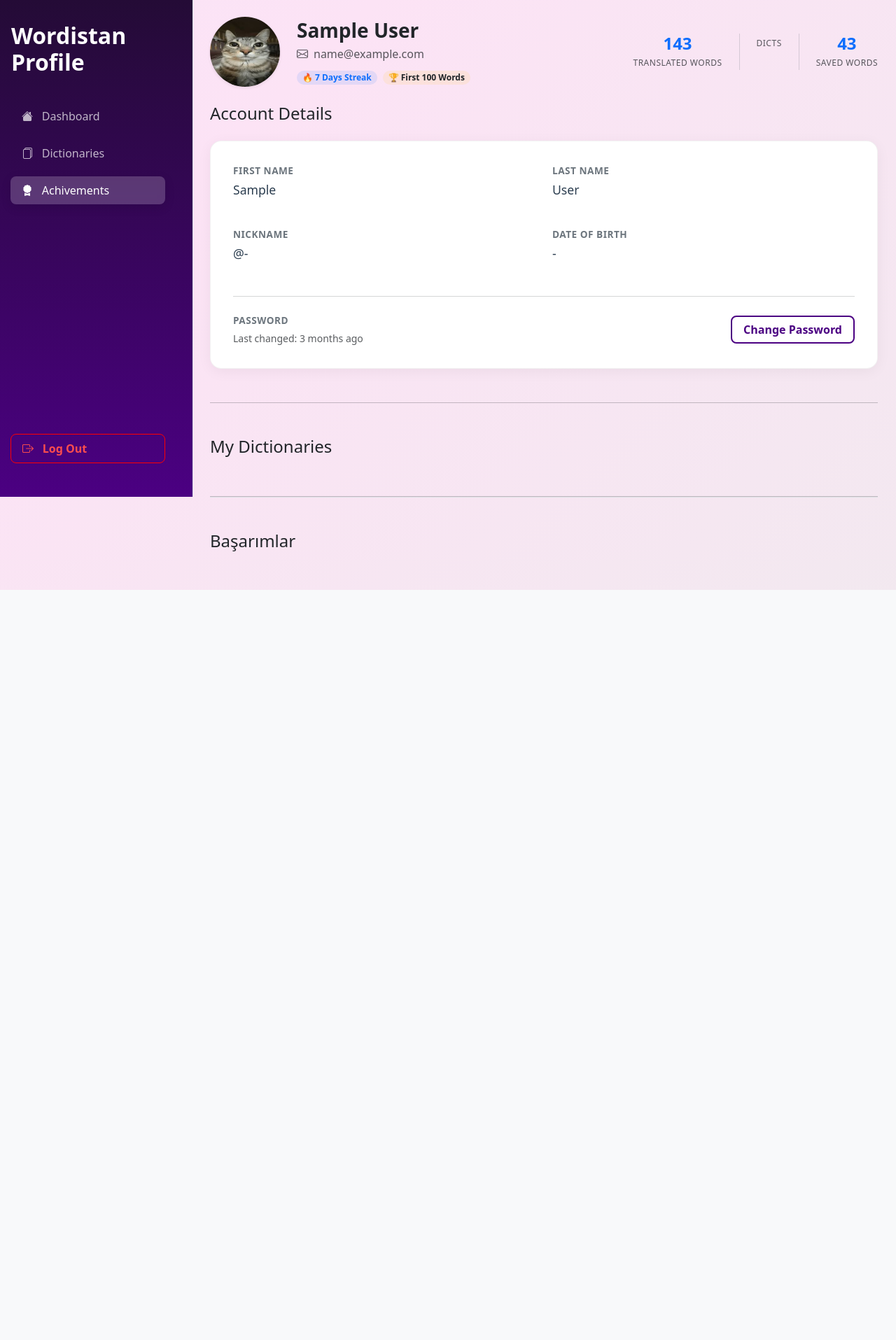
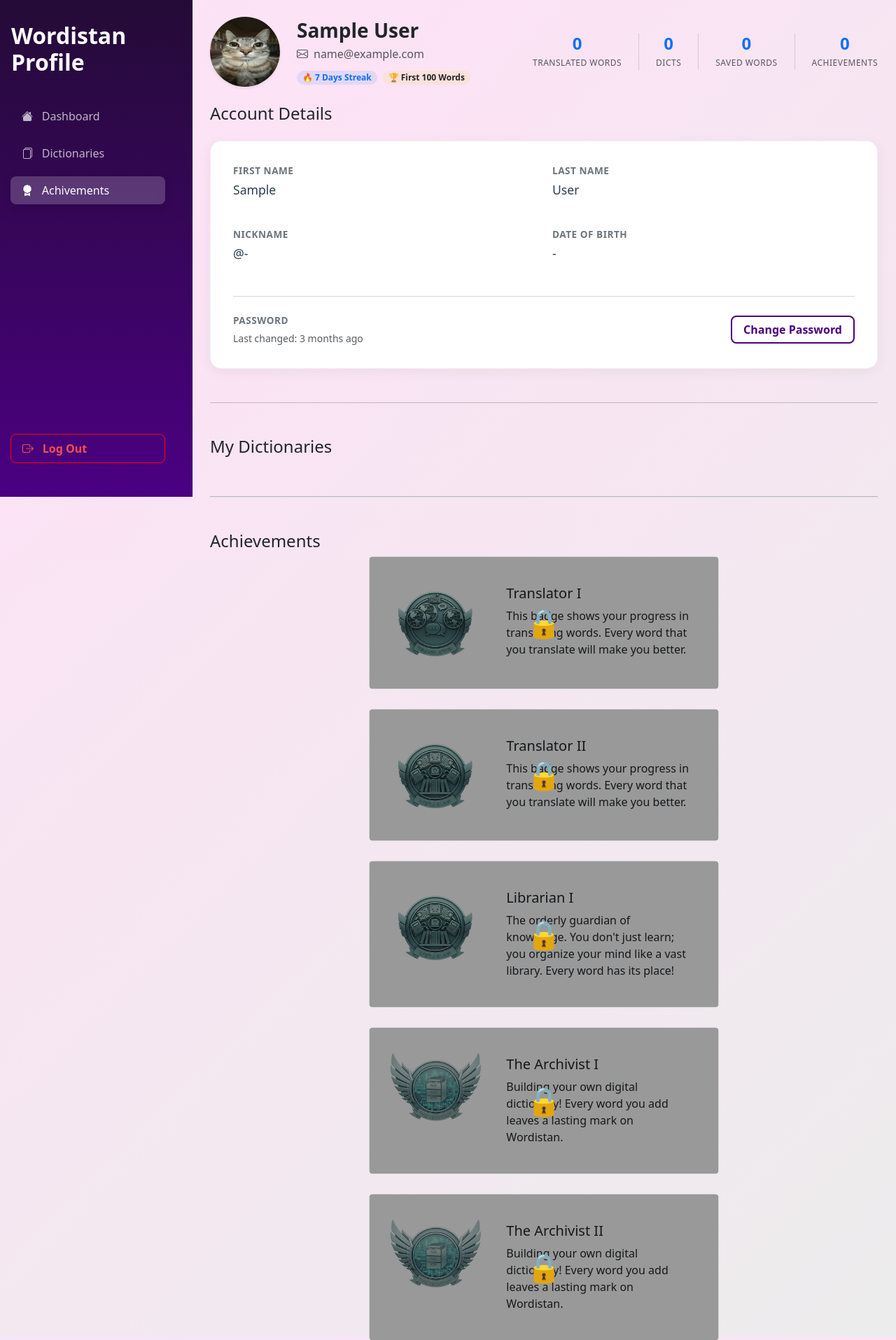
Before and after one commit to omercoder853/WordistanProject, a Django app: page /profile/ in a window 1280 px wide. Shown: the part 90-2005 px from the top of the page at 70% size. Before the commit the page ends 933 px from the top, so only its background shows below. Run offline with Django 4.2, Linux system fonts and the light colour scheme; the visitor is signed in with stand-in values (Sample User, id 1); data that the repository does not hold is empty.

Commit message:
The achievements section added in profile page fully-functional

```diff
--- a/accounts/models.py
+++ b/accounts/models.py
@@ -32,6 +32,7 @@ class CustomUser(AbstractBaseUser, PermissionsMixin):
     birth_date = models.DateField()
     max_streak = models.IntegerField(blank=True , default=0)
     translated_words = models.IntegerField(blank=True,default=0)
+    saved_words = models.IntegerField(blank=True,default=0)
     is_active = models.BooleanField(default=True)
     is_staff = models.BooleanField(default=False)
     date_joined = models.DateTimeField(default=timezone.now)
--- a/main/models.py
+++ b/main/models.py
@@ -2,7 +2,7 @@ from django.db import models
 from django.conf import settings
 
 class Dictionary(models.Model):
-    user = models.ForeignKey(settings.AUTH_USER_MODEL, on_delete=models.CASCADE)
+    user = models.ForeignKey(settings.AUTH_USER_MODEL, on_delete=models.CASCADE,related_name="dictionaries")
     name = models.CharField(max_length=30)
     description = models.TextField(max_length=100, null=True, blank=True)
     language = models.CharField(max_length=20, default='TR to ENG')
@@ -23,7 +23,7 @@ class Words(models.Model):
         return f"{self.word} - {self.meaning}"
 
 class Achivements(models.Model):
-    user = models.ForeignKey(settings.AUTH_USER_MODEL,on_delete=models.CASCADE)
+    user = models.ForeignKey(settings.AUTH_USER_MODEL,on_delete=models.CASCADE, related_name="achievements")
     achivementId = models.CharField(max_length=50)
     earned_at = models.DateTimeField(auto_now_add=True)
     class Meta:
--- a/main/static/translate/css/profile.css
+++ b/main/static/translate/css/profile.css
@@ -143,3 +143,123 @@ hr {
     border-radius: 25px;
     font-size: small;
 }
+
+.lock-overlay {
+  position: absolute;
+  top: 0;
+  left: 0;
+  width: 100%;
+  height: 100%;
+  background: rgba(0, 0, 0, 0.4);
+  display: flex;
+  justify-content: center;
+  align-items: center;
+  border-radius: var(--bs-border-radius-sm);
+  z-index: 1000;
+}
+
+.badge-container.locked .badge-icon {
+  filter: grayscale(1) blur(1px);
+  opacity: 0.6;
+}
+
+.cardImage{
+    background-color: white;
+    border-radius: 25px;
+}
+
+/* Bronze Kart Temel Yapısı */
+.bronze-theme {
+    position: relative;
+    overflow: hidden; /* Animasyonun dışarı taşmaması için */
+    background: linear-gradient(135deg, #804a00 0%, #b08d57 50%, #804a00 100%);
+    border: 2px solid #cd7f32;
+    color: white;
+    box-shadow: 0 4px 15px rgba(0, 0, 0, 0.3);
+    transition: transform 0.3s ease;
+}
+
+/* Soldan Sağa Akıcı Parlama Efekti */
+.bronze-theme::before {
+    content: "";
+    position: absolute;
+    top: 0;
+    left: -150%; /* Başlangıçta kartın dışında solda */
+    width: 100%;
+    height: 100%;
+    background: linear-gradient(
+        90deg,
+        transparent,
+        rgba(255, 255, 255, 0.2), /* Parlama rengi */
+        transparent
+    );
+    transition: none;
+    animation: bronze-flow 3s infinite; /* Sürekli akış */
+}
+
+/* Akış Animasyonu */
+@keyframes bronze-flow {
+    0% {
+        left: -150%;
+    }
+    50% {
+        left: 150%;
+    }
+    100% {
+        left: 150%;
+    }
+}
+
+/* Hover Efekti: Kartın biraz büyümesi */
+.bronze-theme:hover {
+    transform: translateY(-5px);
+    border-color: #ffd39b;
+}
+/* Silver-Theme Kart Yapısı */
+.silver-theme {
+    position: relative;
+    overflow: hidden;
+    /* Metalik gümüş gradyanı */
+    background: linear-gradient(135deg, #bdc3c7 0%, #e6e9ed 50%, #bdc3c7 100%);
+    border: 2px solid #aab2bd;
+    color: #333; /* Gümüş üzerinde koyu gri yazı daha net okunur */
+    box-shadow: 0 4px 15px rgba(0, 0, 0, 0.2);
+    transition: transform 0.3s ease;
+}
+
+/* Akıcı Parlama Efekti */
+.silver-theme::before {
+    content: "";
+    position: absolute;
+    top: 0;
+    left: -150%;
+    width: 100%;
+    height: 100%;
+    background: linear-gradient(
+        90deg,
+        transparent,
+        rgba(255, 255, 255, 0.4),
+        transparent
+    );
+    animation: silver-flow 3.5s infinite linear;
+}
+
+/* Gümüş Akış Animasyonu */
+@keyframes silver-flow {
+    0% {
+        left: -150%;
+    }
+    40% {
+        left: 150%;
+    }
+    100% {
+        left: 150%;
+    }
+}
+
+/* Hover: Kartın yükselme efekti */
+.silver-theme:hover {
+    transform: translateY(-5px);
+    border-color: #f5f7fa;
+    box-shadow: 0 8px 20px rgba(0, 0, 0, 0.25);
+}
--- a/main/static/translate/scripts/profile.js
+++ b/main/static/translate/scripts/profile.js
@@ -18,10 +18,9 @@ document.addEventListener("DOMContentLoaded", () => {
         console.log("No dictionaries found in database");
       } else {
         console.log(`Rendering ${data.length} dictionary(ies) from database`);
-        document.getElementById("numberDict").innerHTML = data.length;
         let counter = 0;
         let newRow = document.createElement('div');
-        newRow.classList.add("row","g-3","mb-4")
+        newRow.classList.add("row", "g-3", "mb-4")
         data.forEach(dict => {
           counter++;
           const newCard = document.createElement('div')
@@ -51,7 +50,7 @@ document.addEventListener("DOMContentLoaded", () => {
           newButton.innerHTML = "Go Dictionary";
           const base_url_data = document.getElementById("baseurl-data")
           const base_url = JSON.parse(base_url_data.textContent)
-            newButton.href = base_url.replace('0',dict.id)
+          newButton.href = base_url.replace('0', dict.id)
           newCardBody.appendChild(newButton)
           newCard.appendChild(newImg)
           newCard.appendChild(newCardBody)
@@ -64,4 +63,78 @@ document.addEventListener("DOMContentLoaded", () => {
     .catch((error) => {
       console.error("Error loading dictionaries:", error);
     });
-});
+  const achievements = {
+    translator_1: { id: "translator_1", title: "Translator I", desc: "This badge shows your progress in translating words. Every word that you translate will make you better." },
+    translator_2: { id: "translator_2", title: "Translator II", desc: "This badge shows your progress in translating words. Every word that you translate will make you better." },
+    librarian_1: { id: "librarian_1",title: "Librarian I", desc: "The orderly guardian of knowledge. You don't just learn; you organize your mind like a vast library. Every word has its place!" },
+    archivist_1:{id:"archivist_1",title:"The Archivist I",desc:"Building your own digital dictionary! Every word you add leaves a lasting mark on Wordistan."},
+    archivist_2:{id:"archivist_2",title:"The Archivist II",desc:"Building your own digital dictionary! Every word you add leaves a lasting mark on Wordistan."},
+    curious_noive: { id: "curious_novice", title: "Curious Novice", desc: "Every journey begins with a single step. You've just entered the gates of Wordistan!" },
+    eager_learner: { id: "eager_learner",title: "Eager Learner", desc: "One week down! Words are starting to feel like old friends." },
+    word_hunter: { id: "word_hunter", title: "Word Hunter", desc: "You’ve been on the prowl for 15 days. No word can hide from you now!" },
+    lexicon_scholar: { id: "lexicon_scholar", title: "Lexicon Scholar", desc: "A whole month of dedication. You're no longer just reading the dictionary; you're mastering it." },
+    word_master: { id: "word_master", title: "Word Master", desc: "60 days of discipline! You don't just learn words; you command them with ease." }
+  }
+  fetch("/api/earned-achievements")
+    .then((res) => {
+      if (!res.ok) {
+        throw new Error(`HTTP error! status: ${res.status}`);
+      }
+      return res.json();
+    })
+    .then((data) => {
+      console.log("Loaded achievements from database : ", data)
+      if (data.error) {
+        console.error("Error: ", data.error)
+      }
+      else {
+        const achivementRow = document.getElementById("achivementRow")
+        Object.keys(achievements).forEach(achivement => {
+        const last_char = achievements[achivement].id.at(-1)
+          const newCol = document.createElement('div');
+          newCol.className = "col";
+          newCol.style.width = "fit-content";
+          const newCard = document.createElement('div')
+          newCard.className = "card mb-1 p-3"
+          newCard.style.maxWidth = "500px";
+          if (!data.earned_achievements.includes(achievements[achivement].id)) {
+            const newOverlay = document.createElement('div')
+            newOverlay.className = "lock-overlay"
+            const newSpan = document.createElement('span')
+            newSpan.className = "fs-1"
+            newSpan.innerHTML = '🔒';
+            newOverlay.appendChild(newSpan)
+            newCard.appendChild(newOverlay)
+          }
+          else if (data.earned_achievements.includes(achievements[achivement].id) && last_char == 1) {
+            newCard.classList.add("bronze-theme")
+          }
+          else if (data.earned_achievements.includes(achievements[achivement].id) && last_char == 2) {
+            newCard.classList.remove("bronze-theme")
+            newCard.classList.add("silver-theme")
+          }
+          const new_row = document.createElement('div')
+          new_row.className = "row g-0"
+          const new_col4 = document.createElement('div')
+          new_col4.className = "col-md-4 cardImage"
+          const newCardImg = document.createElement('img')
+          newCardImg.className = "img-fluid rounded-start"
+          newCardImg.src = window.achivementImgSrc + achievements[achivement].id + ".png"
+          newCardImg.alt = "Achivement Img"
+          new_col4.appendChild(newCardImg)
+          const new_col8 = document.createElement('div')
+          new_col8.className = "col-md-8"
+          const newCardBody = document.createElement('div')
+          newCardBody.className = "card-boddy p-4"
+          const newCardTitle = document.createElement('h5')
+          newCardTitle.className = "card-title";
+          newCardTitle.innerHTML = achievements[achivement].title
+          const newCardText = document.createElement('p')
+          newCardText.className = "card-text"
+          newCardText.innerHTML = achievements[achivement].desc
+          newCardBody.append(newCardTitle, newCardText)
+          new_col8.appendChild(newCardBody)
+          new_row.append(new_col4, new_col8)
+          newCard.append(new_row)
+          newCol.appendChild(newCard)
+          achivementRow.appendChild(newCol)})}})});
--- a/main/templates/translate/profile.html
+++ b/main/templates/translate/profile.html
@@ -50,21 +50,27 @@
           <div class="col-12 col-md-auto mt-3 mt-md-0">
             <div class="d-flex justify-content-center justify-content-md-end quick-info-container gap-4">
               <div class="text-center">
-                <p class="h4 fw-bold mb-0 text-primary">143</p>
+                <p class="h4 fw-bold mb-0 text-primary">{{user.translated_words}}</p>
                 <small class="text-muted text-uppercase"
                   style="font-size: 0.75rem; letter-spacing: 0.5px;">Translated Words</small>
               </div>
               <div class="vr d-none d-md-block bg-secondary opacity-25"></div>
               <div class="text-center">
-                <p class="h4 fw-bold mb-0 text-primary"><span id="numberDict"></span></p>
+                <p class="h4 fw-bold mb-0 text-primary">{{user.dictionaries.count}}</p>
                 <small class="text-muted text-uppercase"
                   style="font-size: 0.75rem; letter-spacing: 0.5px;">Dicts</small>
               </div>
               <div class="vr d-none d-md-block bg-secondary opacity-25"></div>
               <div class="text-center">
-                <p class="h4 fw-bold mb-0 text-primary">43</p>
+                <p class="h4 fw-bold mb-0 text-primary">{{user.saved_words}}</p>
                 <small class="text-muted text-uppercase"
                   style="font-size: 0.75rem; letter-spacing: 0.5px;">Saved Words</small>
+              </div>
+              <div class="vr d-none d-md-block bg-secondary opacity-25"></div>
+              <div class="text-center">
+                <p class="h4 fw-bold mb-0 text-primary">{{user.achievements.count}}</p>
+                <small class="text-muted text-uppercase"
+                  style="font-size: 0.75rem; letter-spacing: 0.5px;">Achievements</small>
               </div>
             </div>
           </div>
@@ -118,7 +124,10 @@
       </section>
       <hr />
       <section id="achievements" class="py-5 border-top">
-        <h4>Başarımlar</h4>
+        <h4>Achievements</h4>
+        <div class="row justify-content-center row-cols-1 row-cols-lg-2 g-4" id="achivementRow">
+
+        </div>
       </section>
     </div>
   </div>
@@ -127,6 +136,7 @@
 {{ base_url_val|json_script:"baseurl-data" }}
 <script>
   window.imageSrc = "{% static 'translate/images/dictionaryCoverPhoto.jpg' %}"
+  window.achivementImgSrc = "{% static 'translate/images/achivement_images/' %}"
 </script>
 <script src="{% static 'translate/scripts/profile.js' %}"></script>
 {% endblock %}
--- a/main/urls.py
+++ b/main/urls.py
@@ -31,5 +31,8 @@ urlpatterns = [
     path("api/words/dict_id-<int:dict_id>",views.words_list,name="word_list"),
     path("api/words/add/",views.word_add,name="word_add"),
     # API endpoints for achivements
-    path("api/word-translated",views.wordTranslated,name="word_translated")
+    path("api/word-translated",views.wordTranslated,name="word_translated"),
+    path("api/earned-achievements",views.earnedAchivements,name="earned_achivements"),
+    path("api/word-saved",views.wordSaved,name="word_saved")
+
 ]
--- a/main/views.py
+++ b/main/views.py
@@ -190,4 +190,28 @@ def wordTranslated(request):
         obj , created = Achivements.objects.get_or_create(user = request.user , achivementId = 'translator_1')
         if created:
             new_badge = "Translator 1"
+    elif current_translated_words == 5:
+        obj , created = Achivements.objects.get_or_create(user = request.user , achivementId = 'translator_2')
+        if created:
+            new_badge = "Translator 2"
     return JsonResponse({"new_achivement" : new_badge})
+
+def earnedAchivements(request):
+    user = request.user
+    earned_achievements = list(Achivements.objects.filter(user=user).values_list('achivementId',flat=True))
+    return JsonResponse({"earned_achievements": earned_achievements})
+
+def wordSaved(request):
+    request.user.saved_words +=1
+    request.user.save(update_fields = ['saved_words'])
+    current_saved_words = request.user.saved_words
+    new_badge = None
+    if current_saved_words == 2:
+        obj , created = Achivements.objects.get_or_create(user = request.user , achivementId = 'archivist_1')
+        if created:
+            new_badge = "archivist_1"
+    elif current_saved_words==5:
+        obj , created = Achivements.objects.get_or_create(user = request.user , achivementId = 'archivist_2')
+        if created:
+            new_badge = "archivist_2"
+    return JsonResponse({"new_achivement" : new_badge})
```
Also changed, not shown: main/static/translate/scripts/translate.js (+30 -0 lines), accounts/migrations/0001_initial.py, main/migrations/0001_initial.py, main/static/translate/images/achivement_images/archivist_1.png (added), main/static/translate/images/achivement_images/archivist_2.png (added), main/static/translate/images/achivement_images/curious_novice.png (added), main/static/translate/images/achivement_images/eager_learner.png (added), main/static/translate/images/achivement_images/lexicon_scholar.png (added), main/static/translate/images/achivement_images/librarian_1.png (added), main/static/translate/images/achivement_images/translator_1.png (added), main/static/translate/images/achivement_images/translator_2.png (added), main/static/translate/images/achivement_images/word_hunter.png (added), main/static/translate/images/achivement_images/word_master.png (added). Lines whose indentation alone changed are shown as unchanged.
